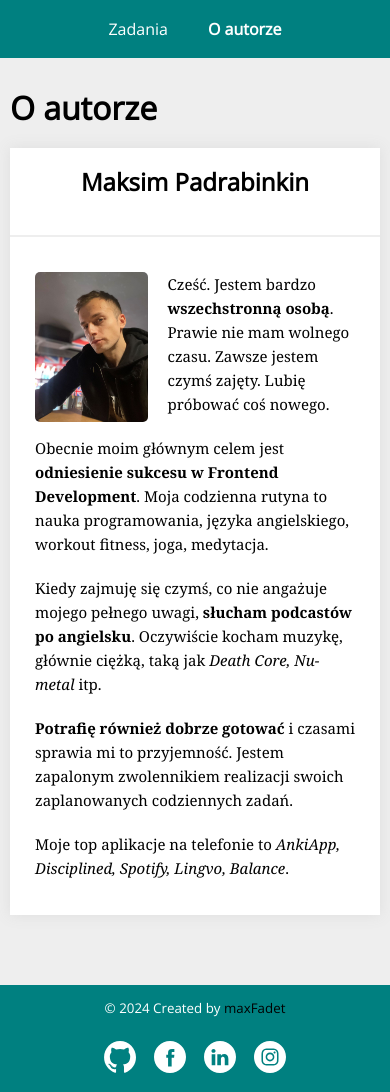
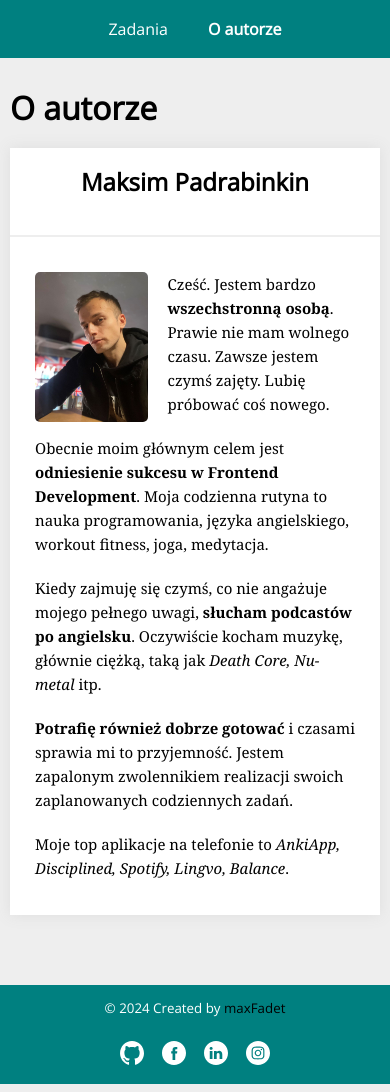
Before and after one commit to maxFadet/todos-list-react, a React (Create React App) app: page /#/autor in a window 390 px wide. Built offline with nearby package versions, Linux system fonts and the light colour scheme.

Commit message:
reduced icons on small screens

```diff
--- a/src/common/Footer/styled.js
+++ b/src/common/Footer/styled.js
@@ -63,6 +63,16 @@ export const SocialMediaLink = styled.a`
   display: inline-block;
   transition: color 0.3s ease;
 
+  svg {
+    width: 32px;
+    height: 32px;
+
+    @media (max-width: ${({ theme }) => theme.breakpoints.mobile}) {
+      width: 24px;
+      height: 24px;
+    }
+  }
+
   &:hover {
     animation: ${smoothTwist} 0.8s cubic-bezier(0.4, 0, 0.2, 1);
   }
```
